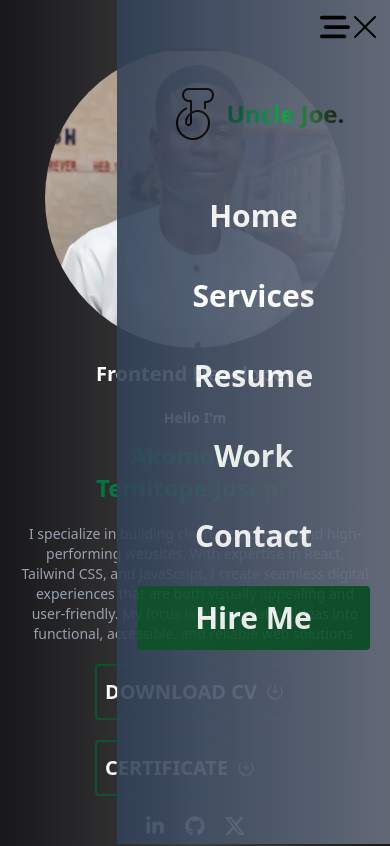
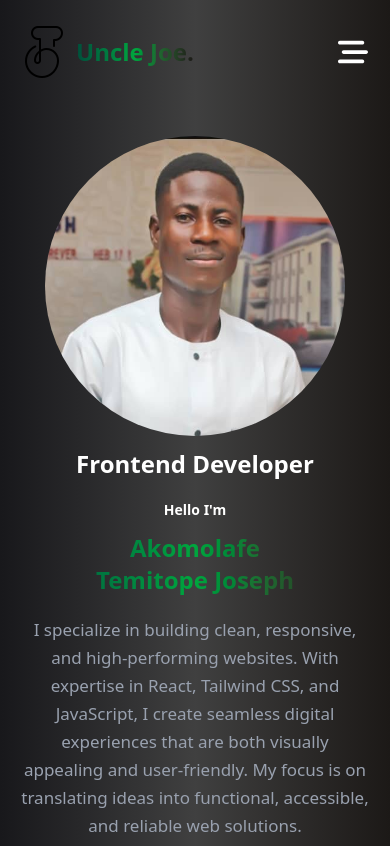
Before and after one commit to akomolafetemitopejoseph/portfolio-2, a React (Vite) app: page / in a window 390 px wide. Shown: the top 846 px of the page. Built offline with nearby package versions, Linux system fonts and the light colour scheme.

Commit message:
Worked on the toggle navBar

```diff
--- a/src/Components/HeroSection.jsx
+++ b/src/Components/HeroSection.jsx
@@ -7,7 +7,7 @@ import { CiSaveDown1 } from "react-icons/ci";
 
 const HeroSection = () => {
   return (
-    <main className=" flex-1 text-center lg:flex gap-2 px-5 py-5 lg:px-15 lg:pt-5 text-white">
+    <main className=" flex-1  text-center lg:flex gap-2 px-5 py-5  lg:px-15 lg:pt-5 text-white">
       <div className="flex justify-center mt-3 lg:mt-5">
         <img
           className=" w-[300px] lg:w-450 h-[300px] lg:h-120 rounded-full"
@@ -19,18 +19,18 @@ const HeroSection = () => {
         <div>
           <div className="flex-1 lg:flex">
             <div>
-              <h1 className="text-xl mt-3 lg:text-3xl font-semibold mb-5 lg:mb-5">
+              <h1 className="text-2xl mt-3 lg:text-4xl font-extrabold mb-5 lg:mb-5">
                 Frontend Developer
               </h1>
 
               <h2 className="text-sm font-bold  mb-3 lg:mb-5 capitalize">
                 Hello I'm
               </h2>
-              <h1 className="text-2xl lg:text-7xl bg-gradient-to-r from-emerald-900 via-green-600 to-stone-900 bg-clip-text text-transparent capitalize font-bold mb-5 lg:mb-10">
+              <h1 className="text-2xl lg:text-7xl bg-gradient-to-r from-emerald-900 via-green-600 to-stone-900 bg-clip-text text-transparent capitalize font-extrabold mb-5 lg:mb-10">
                 akomolafe <br /> temitope joseph
               </h1>
 
-              <p className="text-gray-400 text-[14px] lg:text-xl leading-5 lg:leading-10">
+              <p className="text-gray-400 text-[17px] lg:text-xl leading-7 lg:leading-10">
                 I specialize in building clean, responsive, and high-performing
                 websites. With expertise in React, Tailwind CSS, and JavaScript,
                 I create seamless digital experiences that are both visually
--- a/src/Components/NavBar.jsx
+++ b/src/Components/NavBar.jsx
@@ -1,25 +1,30 @@
-import React from "react";
+import React, { useState } from "react";
 import imgletterj from "../assets/letterJ.png";
 import { FaBarsStaggered } from "react-icons/fa6";
 import { RxCross1 } from "react-icons/rx";
 import { Link } from "react-router-dom";
 
 function NavBar() {
+  const [isMobile, setIsMobile] = useState(false);
+
+  const toggleMobile = () => {
+    setIsMobile(!isMobile);
+  };
+
   return (
     <div className="">
-      <nav className="lg:flex justify-between text-center items-center px-2 py-2 lg:px-15 lg:pt-10 text-white">
-        <div className="hidden lg:flex justify-center items-center">
-          <div className="">
+      <nav className="flex lg:fixed right-0 left-0 z-100 lg:flex justify-between text-center items-center px-3 py-5 lg:px-5 lg:pt-5  text-white">
+        <div className="lg:flex justify-center items-center">
+          <div className="flex justify-center items-center">
             <img
               className="text-green-900 text-[15px]"
               src={imgletterj}
               alt="letterj"
             />
-          </div>
-
             <h1 className="capitalize bg-gradient-to-r from-emerald-900 via-green-600 to-stone-900 bg-clip-text text-transparent font-extrabold text-2xl">
               uncle joe.
             </h1>
+          </div>
         </div>
 
         <div className="">
@@ -50,27 +55,17 @@ function NavBar() {
             </button>
           </ul>
         </div>
+
+        <div className="flex lg:hidden justify-end mx-2.5 my-3 text-white z-10">
+          {isMobile ? (
+            <RxCross1 onClick={toggleMobile} className="text-3xl" />
+          ) : (
+            <FaBarsStaggered onClick={toggleMobile} className="text-3xl" />
+          )}
+        </div>
       </nav>
-
-      <div className="w-[70%] lg:hidden h-full bg-gradient-to-r from-slate-700 to-gray-500 opacity-90 fixed right-0 top-0">
-        <div className="flex lg:hidden justify-end mx-2.5 my-3">
-          <FaBarsStaggered className="text-3xl" />
-          <RxCross1 className="text-3xl" />
-        </div>
-        <div className="flex lg:hidden justify-center mt-10 items-center">
-          <div className="">
-            <img
-              className="text-green-900 text-2xl "
-              src={imgletterj}
-              alt="letterj"
-            />
-          </div>
-
-          <h1 className="capitalize bg-gradient-to-r from-emerald-900 via-green-600 to-stone-900 bg-clip-text text-transparent font-extrabold text-2xl">
-            uncle joe.
-          </h1>
-          <div></div>
-        </div>
+      {isMobile && (
+        <div className=" w-[70%] lg:hidden h-full bg-gradient-to-r from-slate-700 to-gray-500 opacity-90 fixed right-0 top-0">
           <ul className="grid grid-cols-1 lg:hidden text-white mt-5 p-5 leading-15 justify-between text-center capitalize font-semibold text-3xl gap-5 lg:gap-10">
             <Link to="/" smooth={true} duration={1000}>
               <li className="cursor-pointer hover:text-green-800 hover:border-b-1">
@@ -78,9 +73,12 @@ function NavBar() {
               </li>
             </Link>
 
+            <Link to="/service" smooth={true} duration={1000}>
               <li className="cursor-pointer hover:text-green-800 hover:border-b-1">
                 services
               </li>
+            </Link>
+
             <li className="cursor-pointer hover:text-green-800 hover:border-b-1">
               resume
             </li>
@@ -95,6 +93,7 @@ function NavBar() {
             </button>
           </ul>
         </div>
+      )}
     </div>
   );
 }
--- a/src/Components/Services.jsx
+++ b/src/Components/Services.jsx
@@ -1,9 +1,13 @@
-import React from "react";
-
 const Services = () => {
   return (
-    <div>
-      <h1> Frontend & Web Design Services</h1>
+    <div className="px-5 py-5 lg:px-15 lg:pt-5 text-white">
+      <h1 className="text-2xl lg:text-4xl">
+        Frontend & Web Design
+        <span className=" ml-3 border-b-4 hover:text-green-800 transform duration-500 border-green-900">
+          Services.
+        </span>
+      </h1>
+      <div className="grid lg:grid lg:grid-cols-2 gap-5 lg:gap-10 mt-10 mb-10">
         <div>
           <h1>01</h1>
           <h1>💻 Custom Website Design</h1>
@@ -20,7 +24,8 @@ const Services = () => {
           <h1>Responsive & Mobile-First Layouts</h1>
           <p>
             Your website will look great on all devices — phones, tablets, and
-          desktops — using a mobile-first approach for modern, flexible design.
+            desktops — using a mobile-first approach for modern, flexible
+            design.
           </p>
         </div>
 
@@ -38,9 +43,9 @@ const Services = () => {
           <h1>04</h1>
           <h1>Portfolio & Business Websites</h1>
           <p>
-          Whether you need a personal portfolio, business page, or service site,
-          I build professional websites that help showcase your work — from
-          flower landscaping to plant care and web design.
+            Whether you need a personal portfolio, business page, or service
+            site, I build professional websites that help showcase your work —
+            from flower landscaping to plant care and web design.
           </p>
         </div>
 
@@ -67,9 +72,9 @@ const Services = () => {
           <h1>07</h1>
           <h1> API & Interactive Features</h1>
           <p>
-          Integration of APIs to display live content or interactive tools — for
-          example, plant diagnosis tools, weather data for gardens, or quote
-          request forms.
+            Integration of APIs to display live content or interactive tools —
+            for example, plant diagnosis tools, weather data for gardens, or
+            quote request forms.
           </p>
         </div>
 
@@ -81,15 +86,18 @@ const Services = () => {
             business can be easily found online.
           </p>
         </div>
+      </div>
+      {/* NOTE: READ MORE LINK TO FLOWER AND PROJECT LANDSCAPING WEDSITE.  */}
       <div>
         <h1>💻 Frontend Development Overview</h1>
         <p>
           Hi there! I’m a frontend developer with a passion for creating
           beautiful, easy-to-use websites — especially for nature, flower and
-          landscaping projects <span>READ MORE</span>. I love turning ideas into clean, responsive
-          designs that work perfectly on any device. Whether you need a personal
-          portfolio, a business site, or a simple page to showcase your
-          services, I’m here to make your online presence stand out.
+          landscaping projects <span> READ MORE</span>. I love turning ideas
+          into clean, responsive designs that work perfectly on any device.
+          Whether you need a personal portfolio, a business site, or a simple
+          page to showcase your services, I’m here to make your online presence
+          stand out.
         </p>
       </div>
     </div>
```
Lines whose indentation alone changed are shown as unchanged.
